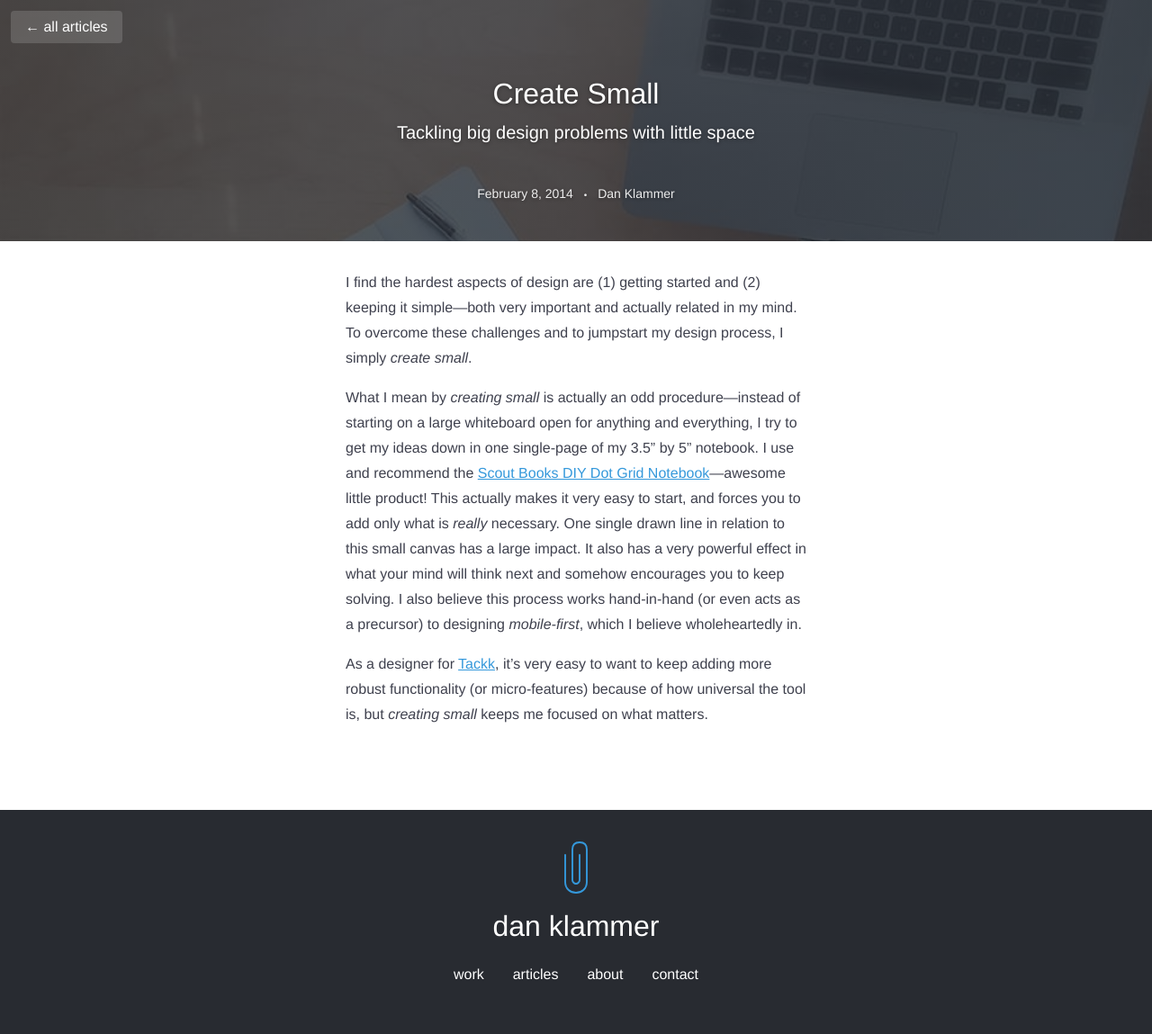
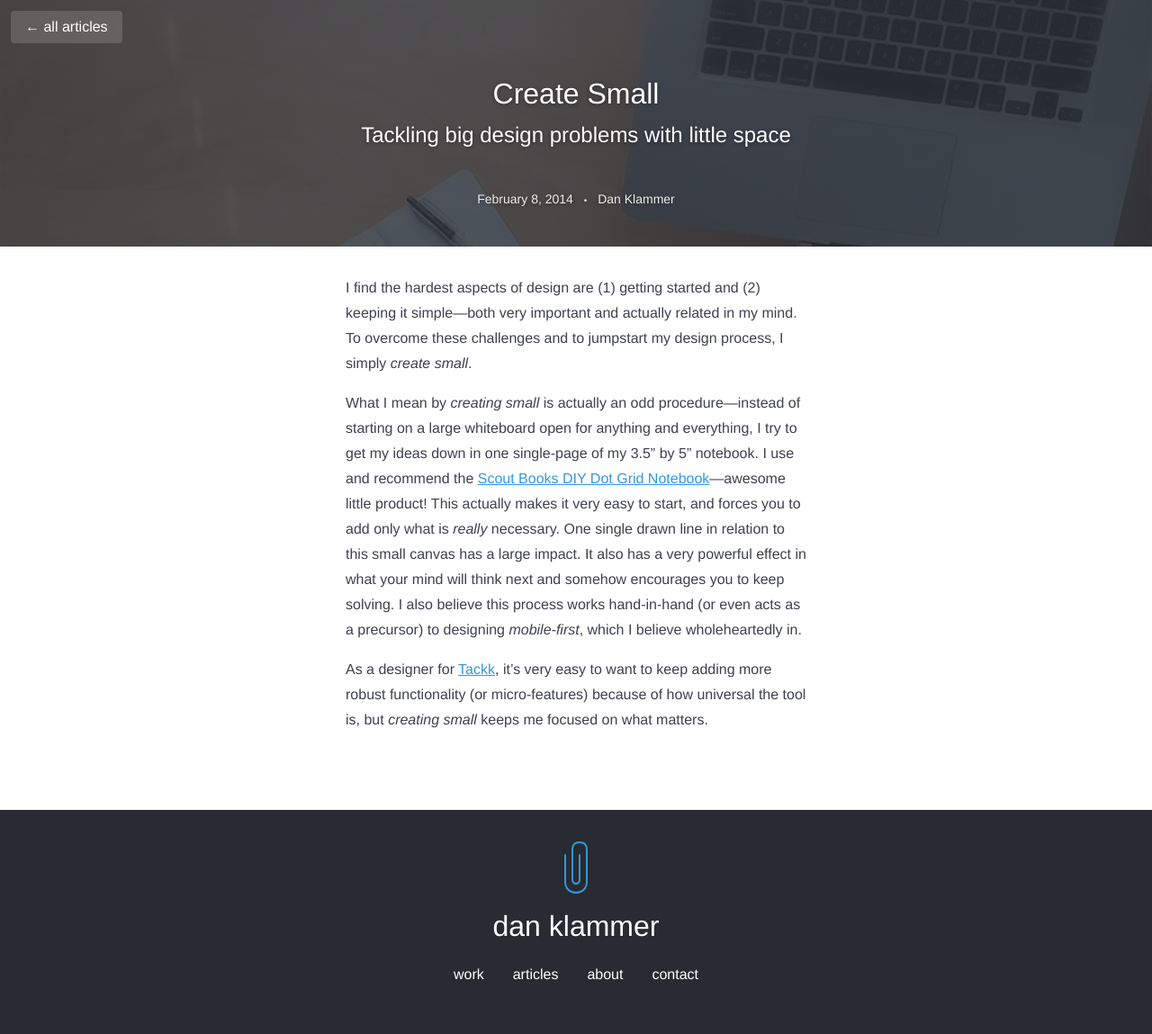
Before and after one commit to danklammer/danklammer.github.io, a Jekyll site: the page built from articles/_posts/2014-02-08-create-small.md, in a window 1280 px wide. Shown: the whole page at 90% size. Built offline with Jekyll 4.4.1, drawn with Linux system fonts in a browser that asks for light colours.

Commit message:
Make post subheader slightly larger

```diff
--- a/_layouts/post.html
+++ b/_layouts/post.html
@@ -16,7 +16,7 @@ layout: default
 
       <div class="center-block text-shadow-medium pt3">
         <h1 class="font-size-1 line-height-none py2" itemprop="name headline">{{ page.title }}</h1>
-        <h3 class="font-size-4 line-height-title font-weight-3 pt1 px3" itemprop="subheadline">{{ page.subtitle }}</h3>
+        <h3 class="font-size-3 line-height-title font-weight-3 pt1 px3" itemprop="subheadline">{{ page.subtitle }}</h3>
         <p class="font-size-6 line-height-none pt4 opacity-8"><time datetime="{{ page.date | date_to_xmlschema }}" itemprop="datePublished">{{ page.date | date: "%B %-d, %Y" }}</time>{% if page.author %} <small class="font-size-8 p2">&bull;</small> <span itemprop="author" itemscope itemtype="http://schema.org/Person"><span itemprop="name">{{ page.author }}</span></span>{% endif %}</p>
       </div>
 
```
